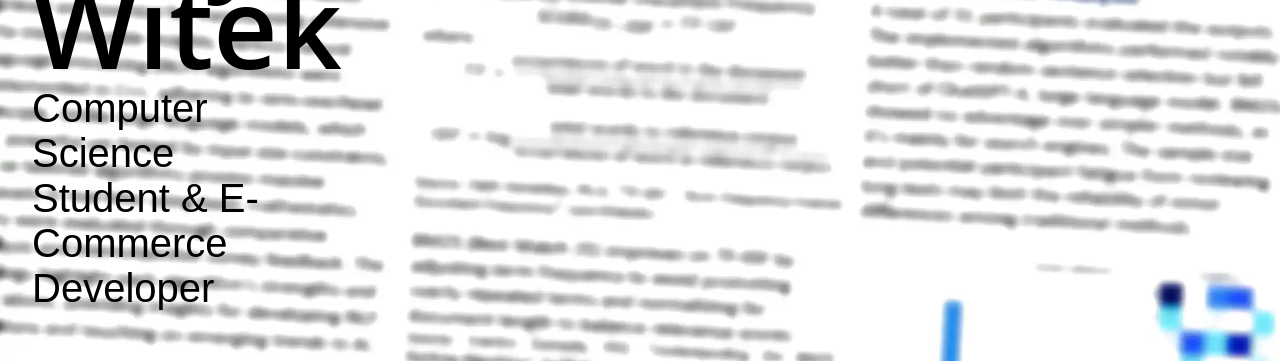
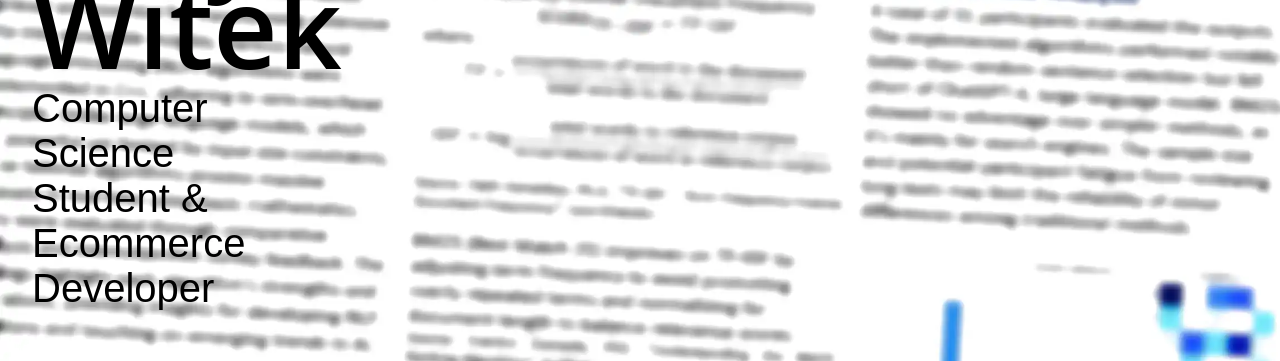
Before and after one commit to krzsztfwtk/my-portfolio-website, a React (Vite) app: page / in a window 1280 px wide. Shown: the part 189-550 px from the top of the page. Built offline with nearby package versions, Linux system fonts and the light colour scheme.

Commit message:
projects descriptions updated

```diff
--- a/src/App.jsx
+++ b/src/App.jsx
@@ -25,7 +25,7 @@ import "./styles.css";
  */
 const siteProps = {
   name: "Krzysztof Witek",
-  title: "Computer Science Student & E-Commerce Developer",
+  title: "Computer Science Student & Ecommerce Developer",
   email: "",
   gitHub: "krzsztfwtk",
   instagram: "",
--- a/src/Components/Footer.jsx
+++ b/src/Components/Footer.jsx
@@ -50,7 +50,7 @@ const Footer = (props) => {
         gap: "2.5rem",
         padding: "5rem 0 3rem",
         backgroundColor: primaryColor,
-        width: "100vw"
+        width: "100vw",
       }}
     >
       <div
@@ -135,7 +135,6 @@ Footer.propTypes = {
   primaryColor: PropTypes.string,
   twitter: PropTypes.string,
   youTube: PropTypes.string,
-
 };
 
 export default Footer;
--- a/src/Components/Portfolio.jsx
+++ b/src/Components/Portfolio.jsx
@@ -32,20 +32,21 @@ const imageAltText =
  */
 const projectList = [
   {
+    title: "Reports of digital circuit theory exercises",
+    description:
+      "Sample reports of digital circuit theory laboratory exercises in the engineering studies of Computer Science.",
+    url: "https://github.com/krzsztfwtk/polsl-sprawozdania-tuc",
+  },
+  {
     title: "Reports of physics experiments",
     description:
       "Sample reports of physics experiments, performed in physics laboratories in the engineering studies of Computer Science.",
     url: "https://github.com/krzsztfwtk/polsl-sprawozdania-fizyka",
   },
   {
-    title: "Reports of digital circuit theory exercises",
+    title: "NLP Toolkit",
     description:
-      "Sample reports of digital circuit theory laboratory exercises in the engineering studies of Computer Science.",
-    url: "https://github.com/krzsztfwtk/polsl-sprawozdania-tuc",
-  },
-  {
-    title: "NLP Toolkit",
-    description: "Tools for text summarization and semantic search. Lightweight C++ code.",
+      "Tools for text summarization and semantic search. Lightweight C++ code. Simple (unlogged) TF-IDF, TF-IDF, BM25. These tailored algorithms process massive datasets in real-time using basic mathematics.",
     url: "https://github.com/krzsztfwtk/text-compactor-cpp",
   },
   {
@@ -65,12 +66,6 @@ const projectList = [
     description:
       "Vigenère Cipher command-line tool for file encryption/decryption and breaker with frequency analysis",
     url: "https://github.com/krzsztfwtk/vigenere",
-  },
-  {
-    title: "Is today a trading Sunday?",
-    description:
-      "Proof of concept daily updated GitHub repo to tell you if today in Poland is a trading Sunday.",
-    url: "https://github.com/krzsztfwtk/niedziela-handlowa",
   },
 ];
 
--- a/src/styles.css
+++ b/src/styles.css
@@ -5,7 +5,7 @@
 @import url("https://fonts.googleapis.com/css2?family=Cormorant+Garamond:wght@300;400&family=Montserrat:wght@200;400;600;800&display=swap");
 
 html {
-  scroll-behavior: smooth;
+  scroll-behavior: smooth !important;
 }
 
 html,
```
Also changed, not shown: src/index.js (line endings or trailing spaces).
